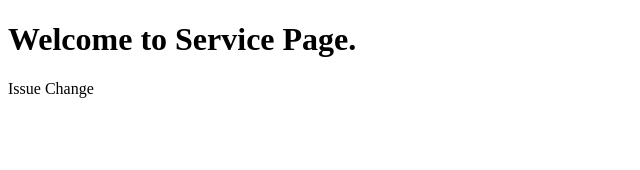
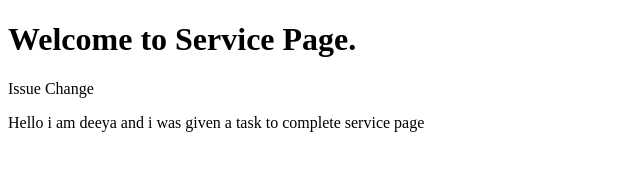
Before and after one commit to codeit-np/business_theme, a plain HTML site: page service.html in a window 1280 px wide. Shown: the whole page, without its empty margins (0-640 px from the left). Drawn offline with Linux system fonts and the light colour scheme.

Commit message:
service page modified

```diff
--- a/service.html
+++ b/service.html
@@ -9,5 +9,6 @@
 <body>
     <h1>Welcome to Service Page.</h1>
     <p>Issue Change</p>
+    <p>Hello i am deeya and i was given a task to complete service page</p>
 </body>
 </html>
```
